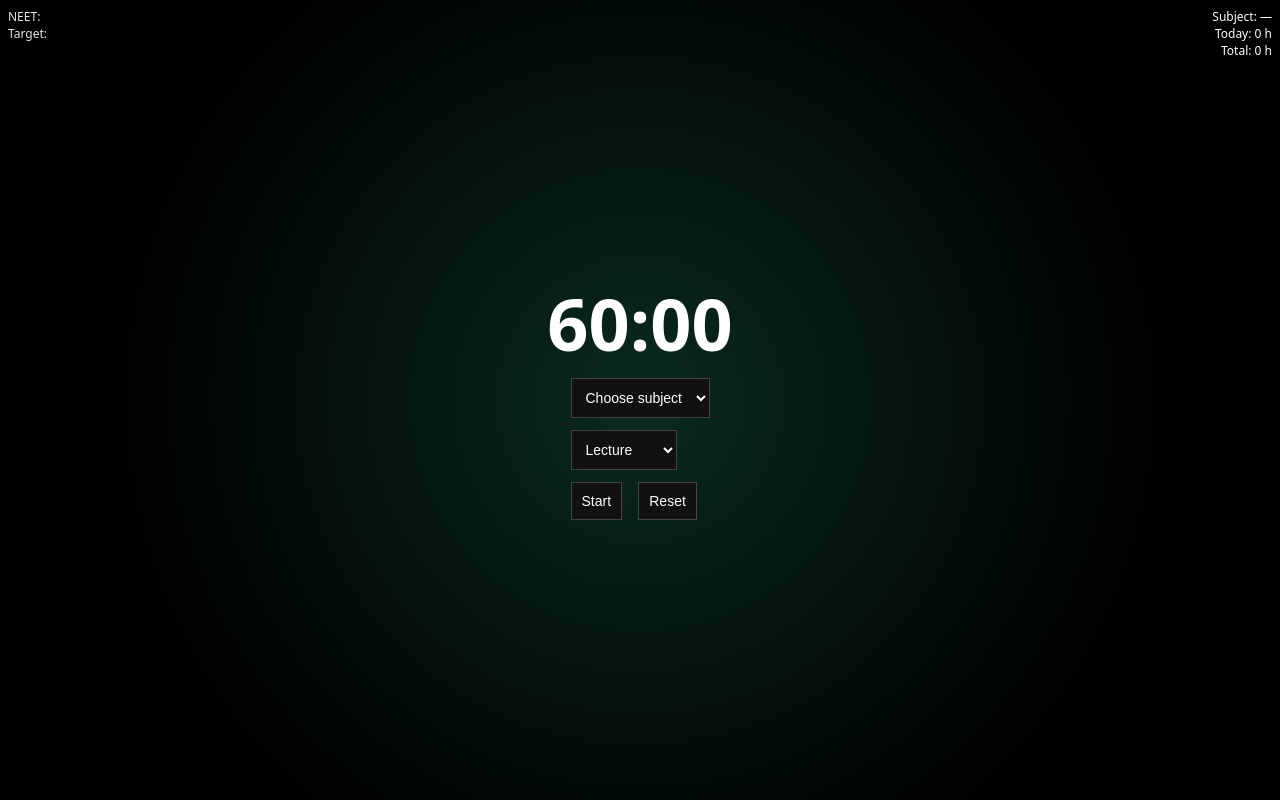
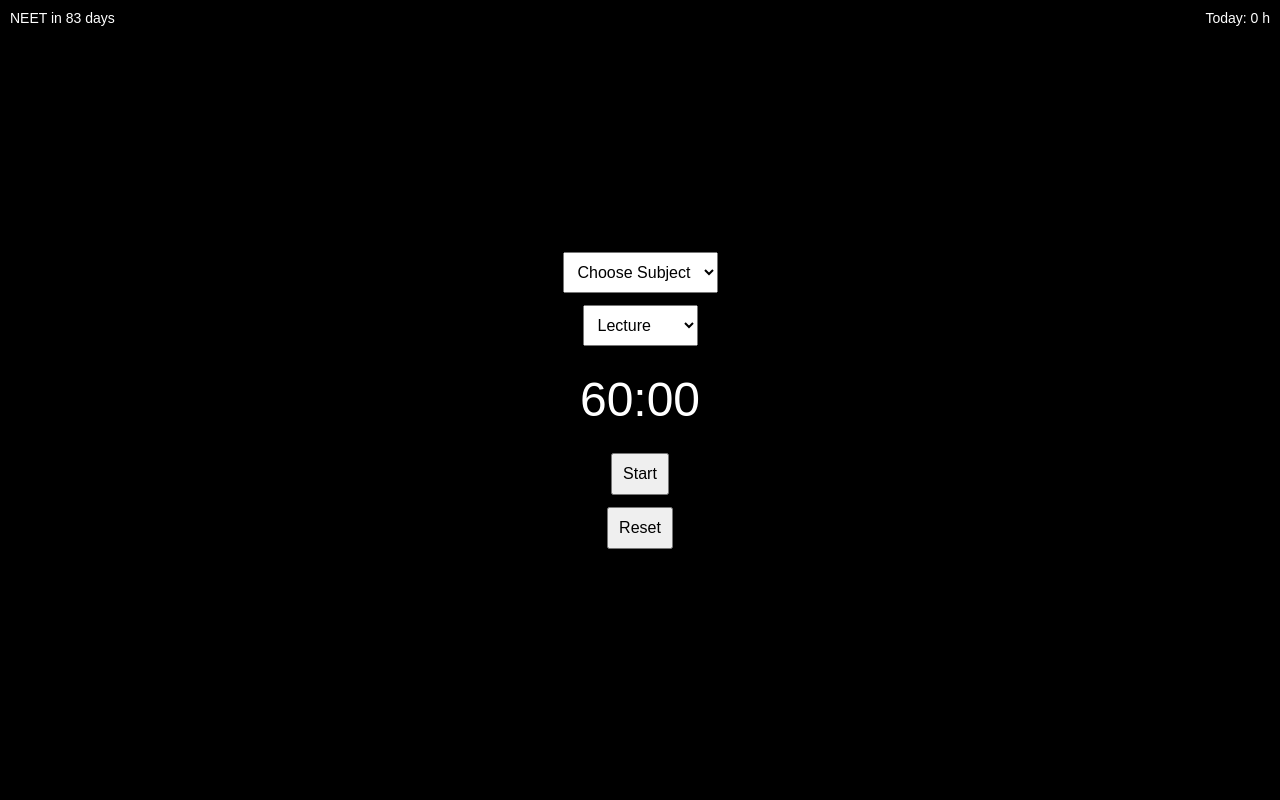
Before and after one commit to subhasmrutisamantaray-ui/neet-focus-android, a plain HTML site: page index.html in a window 1280 px wide. Drawn offline with Linux system fonts and the light colour scheme.

Commit message:
Update index.html

```diff
--- a/index.html
+++ b/index.html
@@ -3,109 +3,153 @@
 <head>
 <meta charset="UTF-8">
 <meta name="viewport" content="width=device-width, initial-scale=1.0">
-<title>NEET Focus (Android)</title>
-
+<title>NEET Focus</title>
 <style>
   body {
     margin: 0;
+    font-family: Arial, sans-serif;
+    background: black;
+    color: white;
     height: 100vh;
-  background: #000;
-  color: #fff;
-  font-family: system-ui, sans-serif;
+  }
+  #top-left, #top-right {
+    position: fixed;
+    top: 10px;
+    font-size: 14px;
+  }
+  #top-left { left: 10px; }
+  #top-right { right: 10px; }
+
+  #center {
     display: flex;
     flex-direction: column;
     align-items: center;
     justify-content: center;
+    height: 100%;
+    text-align: center;
   }
 
-body.focus {
-  background: radial-gradient(circle at center, #0a2a1f 0%, #000 70%);
-}
-
-body.break {
-  background: #5a0000;
-}
-
-#top {
-  position: fixed;
-  top: 8px;
-  left: 8px;
-  font-size: 12px;
-  opacity: 0.9;
-}
-
-#topRight {
-  position: fixed;
-  top: 8px;
-  right: 8px;
-  font-size: 12px;
-  text-align: right;
+  select, button {
+    padding: 10px;
+    margin: 6px;
+    font-size: 16px;
   }
 
   #timer {
-  font-size: 72px;
-  font-weight: bold;
+    font-size: 48px;
+    margin: 20px 0;
   }
 
-select, button {
-  margin: 6px;
-  padding: 10px;
-  background: #111;
-  color: #fff;
-  border: 1px solid #444;
-  font-size: 14px;
-}
-
-button:disabled {
-  opacity: 0.4;
+  .break {
+    background: #7a0000;
   }
 </style>
 </head>
+<body>
 
-<body class="focus">
+<div id="top-left">NEET in <span id="neet"></span></div>
+<div id="top-right">Today: <span id="today">0</span> h</div>
 
-<div id="top">
-  NEET: <span id="neet"></span><br>
-  Target: <span id="course"></span>
-</div>
-
-<div id="topRight">
-  Subject: <span id="sub">—</span><br>
-  Today: <span id="today">0</span> h<br>
-  Total: <span id="total">0</span> h
-</div>
-
-<div id="timer">60:00</div>
-
-<div>
+<div id="center">
   <select id="subject">
-    <option value="">Choose subject</option>
+    <option value="">Choose Subject</option>
     <option>Physics</option>
     <option>Chemistry</option>
     <option>Botany</option>
     <option>Zoology</option>
-  </select><br>
+  </select>
 
   <select id="mode">
     <option value="lecture">Lecture</option>
     <option value="self">Self Study</option>
-  </select><br>
+  </select>
 
-  <button id="start" onclick="start()">Start</button>
+  <div id="timer">60:00</div>
+
+  <button id="startBtn" onclick="start()">Start</button>
   <button onclick="resetAll()">Reset</button>
 </div>
 
 <script>
-let interval=null, time=3600, mode='focus', focusSec=0;
-let subject=null, study={};
+let focusMin = 60;
+let breakMin = 10;
+let time = focusMin * 60;
+let interval = null;
+let phase = "focus";
+let subject = "";
 
-function key(){return new Date().toISOString().slice(0,10);}
-function load(){
-  study=JSON.parse(localStorage.getItem('neet')||'{}');
+const data = JSON.parse(localStorage.getItem("neet") || "{}");
+
+function todayKey(){
+  return new Date().toISOString().slice(0,10);
 }
-function save(){localStorage.setItem('neet',JSON.stringify(study));}
 
-load();
+if(!data.total) data.total = {};
+if(!data.days) data.days = {};
+if(!data.days[todayKey()]) data.days[todayKey()] = {};
+
+function save(){
+  localStorage.setItem("neet", JSON.stringify(data));
+}
+
+function updateNEET(){
+  const neetDate = new Date("2026-05-03");
+  const now = new Date();
+  const diff = Math.ceil((neetDate - now)/(1000*60*60*24));
+  document.getElementById("neet").textContent = diff + " days";
+}
 
 function fmt(s){
-  return String(Math.floor(s/60)).padStart(2,'0')+':'+String(s%60).padStart(2,'0
+  return String(Math.floor(s/60)).padStart(2,"0") + ":" +
+         String(s%60).padStart(2,"0");
+}
+
+function start(){
+  subject = document.getElementById("subject").value;
+  if(!subject){ alert("Choose subject"); return; }
+
+  document.getElementById("startBtn").disabled = true;
+
+  interval = setInterval(()=>{
+    time--;
+    document.getElementById("timer").textContent = fmt(time);
+
+    if(time <= 0){
+      clearInterval(interval);
+
+      if(phase === "focus"){
+        if(!data.days[todayKey()][subject])
+          data.days[todayKey()][subject] = 0;
+
+        data.days[todayKey()][subject] += focusMin/60;
+        data.total[subject] = (data.total[subject] || 0) + focusMin/60;
+        save();
+
+        phase = "break";
+        document.body.classList.add("break");
+        time = breakMin * 60;
+      } else {
+        phase = "focus";
+        document.body.classList.remove("break");
+        time = focusMin * 60;
+      }
+      document.getElementById("startBtn").disabled = false;
+      document.getElementById("timer").textContent = fmt(time);
+    }
+  },1000);
+}
+
+function resetAll(){
+  clearInterval(interval);
+  phase = "focus";
+  time = focusMin * 60;
+  document.body.classList.remove("break");
+  document.getElementById("timer").textContent = fmt(time);
+  document.getElementById("startBtn").disabled = false;
+}
+
+updateNEET();
+</script>
+
+</body>
+</html>
```
Lines whose indentation alone changed are shown as unchanged.
